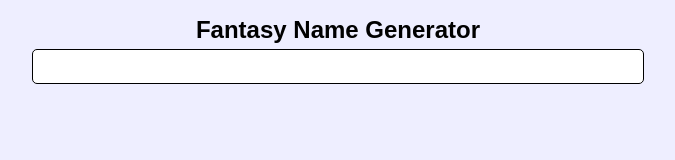
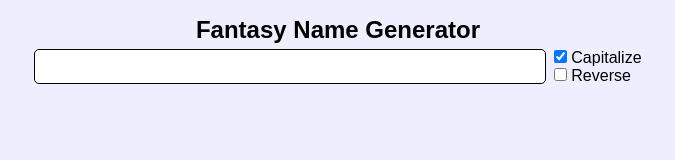
Before and after one commit to skeeto/fantasyname, a plain HTML site: page js/index.html in a window 1280 px wide. Shown: the whole page, without its empty margins (302-977 px from the left). Drawn offline with nearby package versions, Linux system fonts and the light colour scheme.

Commit message:
Add capitalization and reverse options.

```diff
--- a/js/index.html
+++ b/js/index.html
@@ -11,6 +11,16 @@
     <h1>Fantasy Name Generator</h1>
     <form id="input">
       <input type="text" id="spec"/>
+      <div class="options">
+        <span class="option">
+          <input type="checkbox" id="capitalize" checked/>
+          <label>Capitalize</label>
+        </span>
+        <span class="option">
+          <input type="checkbox" id="reverse"/>
+          <label>Reverse</label>
+        </span>
+      </div>
     </form>
     <ul id="output"></ul>
   </body>
--- a/js/page.css
+++ b/js/page.css
@@ -13,12 +13,33 @@ h1 {
 }
 
 #spec {
+    display: inline-block;
     text-align: center;
-    width: 600px;
+    width: 500px;
     border: 1px solid black;
     font-size: 20px;
     padding: 5px;
     border-radius: 5px;
+    margin: 0px auto 5px auto;
+    vertical-align: text-top;
+}
+
+.options {
+    display: inline-block;
+    text-align: left;
+    vertical-align: text-top;
+    margin-left: 3px;
+}
+
+.option {
+    display: block;
+    white-space: nowrap;
+}
+
+.option input {
+    padding: 0px;
+    margin: 0px;
+    margin-right: 0px;
 }
 
 #output {
--- a/js/page.js
+++ b/js/page.js
@@ -21,6 +21,12 @@ function update(event) {
     clear();
     try {
         generator = NameGen.compile($('#spec').val());
+        if ($('#reverse').prop('checked')) {
+            generator = NameGen.Reverser(generator);
+        }
+        if ($('#capitalize').prop('checked')) {
+            generator = NameGen.Capitalizer(generator);
+        }
         if (generator === '') generator = null;
         $('#spec').removeClass('invalid');
         fill();
@@ -30,6 +36,6 @@ function update(event) {
 }
 
 $(document).ready(function() {
-    $('#input').on('submit input', update);
+    $('#input').on('submit input change', update);
     $(window).on('scroll', fill);
 });
```
